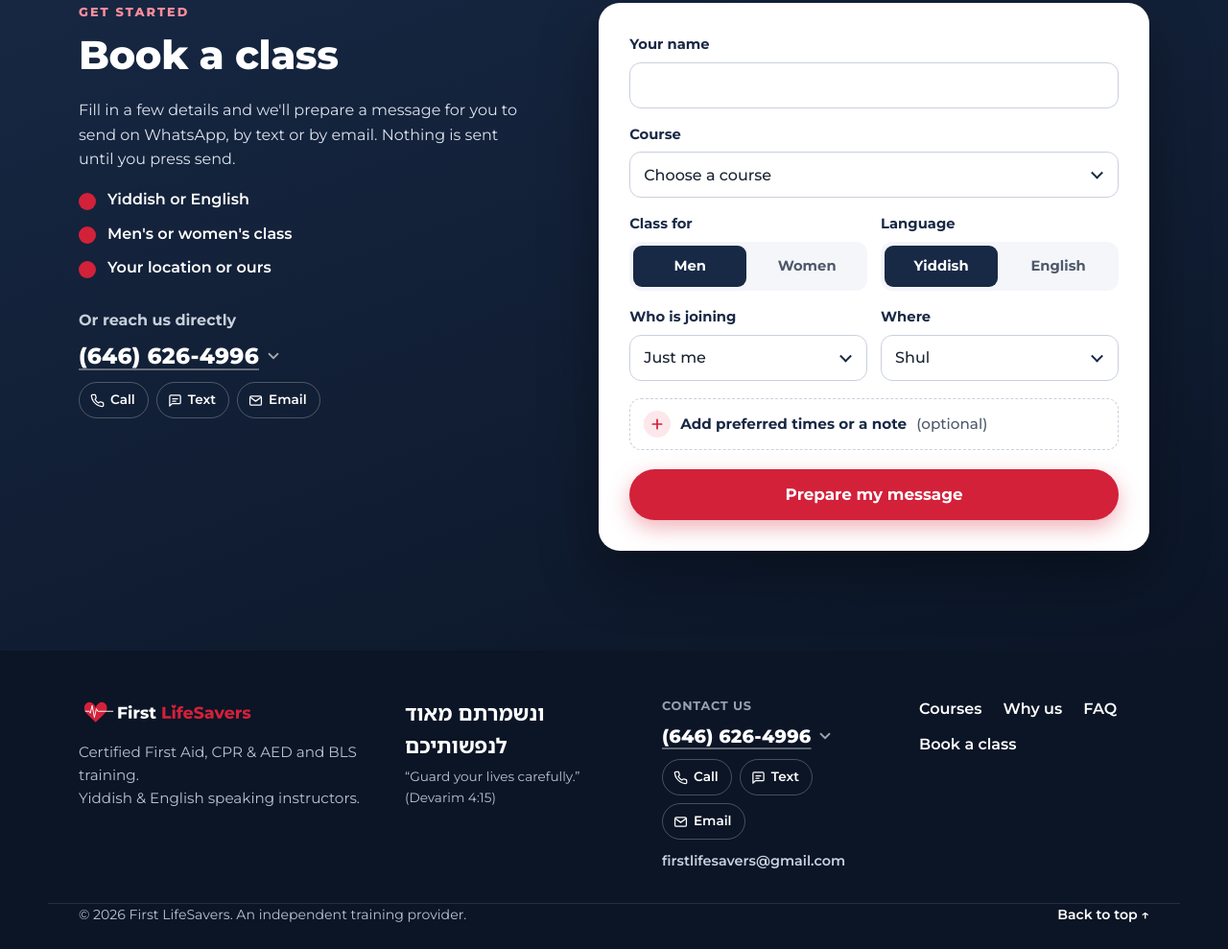
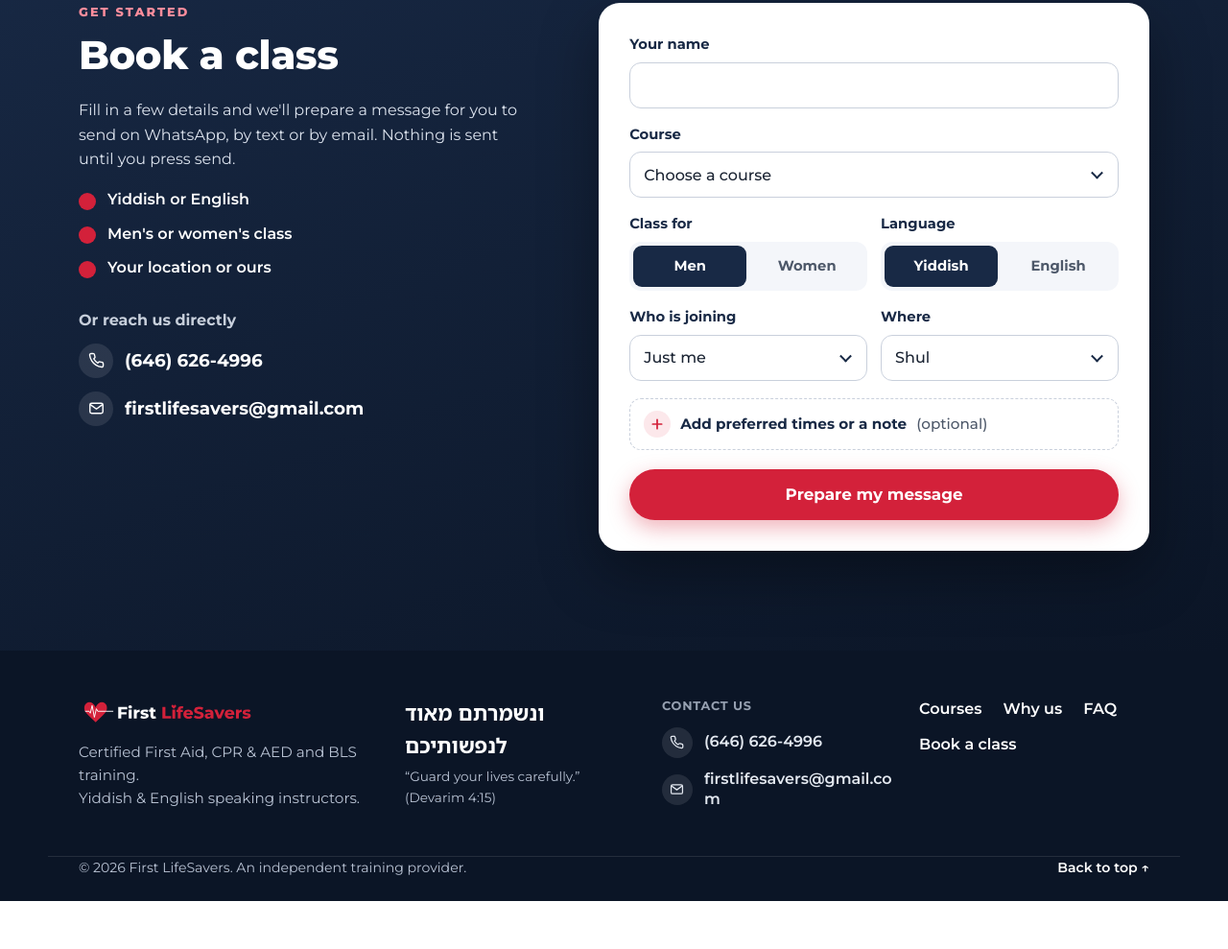
Before and after one commit to eliazer2499-max/FirstLifesavers, a plain HTML site: page index.html in a window 1280 px wide. Shown: the part 5795-6784 px from the top of the page at 96% size. After the commit the page ends 6734 px from the top, so only its background shows below. Drawn offline with Linux system fonts and the light colour scheme.

Commit message:
Add files via upload

```diff
--- a/index.html
+++ b/index.html
@@ -199,14 +199,10 @@
         </ul>
         <div class="direct" id="direct" hidden>
           <p class="direct-label" data-i18n="directLabel">Or reach us directly</p>
-          <button class="direct-number" type="button" id="number-btn" data-sheet aria-haspopup="dialog" aria-label="Call, text or WhatsApp" data-i18n-aria="numberAria">
-            <span class="dn-v" id="direct-number" dir="ltr">(646) 626-4996</span><svg class="ico" viewBox="0 0 24 24" aria-hidden="true"><path d="m6 9 6 6 6-6"/></svg>
-          </button>
-          <div class="chips" id="direct-quick">
-            <a class="chip" id="dq-call" href="#"><svg class="ico" viewBox="0 0 24 24" aria-hidden="true"><path d="M22 16.92v3a2 2 0 0 1-2.18 2 19.79 19.79 0 0 1-8.63-3.07 19.5 19.5 0 0 1-6-6 19.79 19.79 0 0 1-3.07-8.67A2 2 0 0 1 4.11 2h3a2 2 0 0 1 2 1.72c.13.96.36 1.9.7 2.81a2 2 0 0 1-.45 2.11L8.09 9.91a16 16 0 0 0 6 6l1.27-1.27a2 2 0 0 1 2.11-.45c.9.34 1.85.57 2.81.7A2 2 0 0 1 22 16.92z"/></svg><span data-i18n="actCall">Call</span></a>
-            <a class="chip" id="dq-text" href="#"><svg class="ico" viewBox="0 0 24 24" aria-hidden="true"><path d="M21 15a2 2 0 0 1-2 2H7l-4 4V5a2 2 0 0 1 2-2h14a2 2 0 0 1 2 2z"/><path d="M8 9h8M8 13h5"/></svg><span data-i18n="actText">Text</span></a>
-            <a class="chip" id="direct-email" href="#"><svg class="ico" viewBox="0 0 24 24" aria-hidden="true"><rect x="2.5" y="4.5" width="19" height="15" rx="2.5"/><path d="m3 6.5 9 6.5 9-6.5"/></svg><span data-i18n="emailLabel">Email</span></a>
-          </div>
+          <ul class="contact-lines">
+            <li><button class="cl-row" type="button" id="number-btn" data-sheet aria-haspopup="dialog" aria-label="Call, text or WhatsApp" data-i18n-aria="numberAria"><span class="cl-ico"><svg class="ico" viewBox="0 0 24 24" aria-hidden="true"><path d="M22 16.92v3a2 2 0 0 1-2.18 2 19.79 19.79 0 0 1-8.63-3.07 19.5 19.5 0 0 1-6-6 19.79 19.79 0 0 1-3.07-8.67A2 2 0 0 1 4.11 2h3a2 2 0 0 1 2 1.72c.13.96.36 1.9.7 2.81a2 2 0 0 1-.45 2.11L8.09 9.91a16 16 0 0 0 6 6l1.27-1.27a2 2 0 0 1 2.11-.45c.9.34 1.85.57 2.81.7A2 2 0 0 1 22 16.92z"/></svg></span><span class="cl-v" id="direct-number" dir="ltr">(646) 626-4996</span></button></li>
+            <li><a class="cl-row" id="direct-email" href="#"><span class="cl-ico"><svg class="ico" viewBox="0 0 24 24" aria-hidden="true"><rect x="2.5" y="4.5" width="19" height="15" rx="2.5"/><path d="m3 6.5 9 6.5 9-6.5"/></svg></span><span class="cl-v" id="direct-email-v" dir="ltr">firstlifesavers@gmail.com</span></a></li>
+          </ul>
         </div>
       </div>
       <form class="book-form reveal" id="book-form" novalidate>
@@ -319,15 +315,10 @@
     </div>
     <div class="footer-contact" id="footer-contact">
       <p class="footer-h" data-i18n="footContact">Contact us</p>
-      <button class="direct-number fc-number" type="button" id="fc-number" data-sheet aria-haspopup="dialog" aria-label="Call, text or WhatsApp" data-i18n-aria="numberAria">
-        <span class="dn-v" id="fc-v" dir="ltr">(646) 626-4996</span><svg class="ico" viewBox="0 0 24 24" aria-hidden="true"><path d="m6 9 6 6 6-6"/></svg>
-      </button>
-      <div class="chips" id="fc-quick">
-        <a class="chip" id="fc-call" href="#"><svg class="ico" viewBox="0 0 24 24" aria-hidden="true"><path d="M22 16.92v3a2 2 0 0 1-2.18 2 19.79 19.79 0 0 1-8.63-3.07 19.5 19.5 0 0 1-6-6 19.79 19.79 0 0 1-3.07-8.67A2 2 0 0 1 4.11 2h3a2 2 0 0 1 2 1.72c.13.96.36 1.9.7 2.81a2 2 0 0 1-.45 2.11L8.09 9.91a16 16 0 0 0 6 6l1.27-1.27a2 2 0 0 1 2.11-.45c.9.34 1.85.57 2.81.7A2 2 0 0 1 22 16.92z"/></svg><span data-i18n="actCall">Call</span></a>
-        <a class="chip" id="fc-text" href="#"><svg class="ico" viewBox="0 0 24 24" aria-hidden="true"><path d="M21 15a2 2 0 0 1-2 2H7l-4 4V5a2 2 0 0 1 2-2h14a2 2 0 0 1 2 2z"/><path d="M8 9h8M8 13h5"/></svg><span data-i18n="actText">Text</span></a>
-        <a class="chip" id="fc-mail" href="#"><svg class="ico" viewBox="0 0 24 24" aria-hidden="true"><rect x="2.5" y="4.5" width="19" height="15" rx="2.5"/><path d="m3 6.5 9 6.5 9-6.5"/></svg><span data-i18n="emailLabel">Email</span></a>
-      </div>
-      <p class="fc-email" id="fc-email-line"><a id="fc-mail-v" dir="ltr" href="#">firstlifesavers@gmail.com</a></p>
+      <ul class="contact-lines cl-foot">
+            <li><button class="cl-row" type="button" id="fc-number" data-sheet aria-haspopup="dialog" aria-label="Call, text or WhatsApp" data-i18n-aria="numberAria"><span class="cl-ico"><svg class="ico" viewBox="0 0 24 24" aria-hidden="true"><path d="M22 16.92v3a2 2 0 0 1-2.18 2 19.79 19.79 0 0 1-8.63-3.07 19.5 19.5 0 0 1-6-6 19.79 19.79 0 0 1-3.07-8.67A2 2 0 0 1 4.11 2h3a2 2 0 0 1 2 1.72c.13.96.36 1.9.7 2.81a2 2 0 0 1-.45 2.11L8.09 9.91a16 16 0 0 0 6 6l1.27-1.27a2 2 0 0 1 2.11-.45c.9.34 1.85.57 2.81.7A2 2 0 0 1 22 16.92z"/></svg></span><span class="cl-v" id="fc-v" dir="ltr">(646) 626-4996</span></button></li>
+            <li><a class="cl-row" id="fc-mail" href="#"><span class="cl-ico"><svg class="ico" viewBox="0 0 24 24" aria-hidden="true"><rect x="2.5" y="4.5" width="19" height="15" rx="2.5"/><path d="m3 6.5 9 6.5 9-6.5"/></svg></span><span class="cl-v" id="fc-mail-v" dir="ltr">firstlifesavers@gmail.com</span></a></li>
+          </ul>
     </div>
     <nav class="footer-nav" aria-label="Footer" data-i18n-aria="footNavAria">
       <a href="#courses" data-i18n="navCourses">Courses</a><a href="#why" data-i18n="navWhy">Why us</a><a href="#faq" data-i18n="navFaq">FAQ</a><a href="#book" data-i18n="navBook">Book a class</a>
--- a/script.js
+++ b/script.js
@@ -532,18 +532,17 @@ if (typeof document !== "undefined") {
     const mainNumber = conf.phone ? SITE_CONFIG.phoneNumber : SITE_CONFIG.whatsappNumber;
     const email = cleanEmail(SITE_CONFIG.email);
     const mailHref = email ? "mailto:" + email : "";
-    function setLink(id, href) { const el = $(id); if (!el) return; el.hidden = !href; if (href) el.href = href; }
-    /* side box + footer: Call / Text / Email chips; pop-up: Call / Text / WhatsApp */
-    ["#dq-call", "#fc-call", "#sh-call"].forEach(id => setLink(id, telHref));
-    ["#dq-text", "#fc-text", "#sh-text"].forEach(id => setLink(id, smsHref));
+    function setLink(id, href) { const el = $(id); if (!el) return; el.hidden = !href; if (href) el.href = href; const li = el.closest(".contact-lines li"); if (li) li.hidden = !href; }
+    /* side box + footer: plain lines, number + email. Email opens mail;
+       the number opens the pop-up: Call / Text / WhatsApp */
+    setLink("#sh-call", telHref);
+    setLink("#sh-text", smsHref);
     setLink("#sh-wa", waHref);
-    ["#direct-email", "#fc-mail", "#fc-mail-v"].forEach(id => setLink(id, mailHref));
-    $("#fc-mail-v").textContent = email;
-    $("#fc-email-line").hidden = !email;
+    ["#direct-email", "#fc-mail"].forEach(id => setLink(id, mailHref));
+    $$("#direct-email-v, #fc-mail-v").forEach(el => { el.textContent = email; });
     const anyNumber = conf.phone || conf.whatsapp;
     $$("#direct-number, #fc-v, #sheet-number").forEach(el => { el.textContent = anyNumber ? displayNumber(mainNumber) : ""; });
-    $("#number-btn").hidden = !anyNumber;
-    $("#fc-number").hidden = !anyNumber;
+    ["#number-btn", "#fc-number"].forEach(id => { $(id).hidden = !anyNumber; $(id).closest("li").hidden = !anyNumber; });
     $("#direct").hidden = !(anyNumber || email);
     $("#footer-contact").hidden = !(anyNumber || email);
     if (!conf.whatsapp || !conf.email || !conf.phone) console.info("[First LifeSavers] Fill in SITE_CONFIG at the top of script.js.");
--- a/styles.css
+++ b/styles.css
@@ -262,23 +262,24 @@ html[dir=rtl] .check::after{inset-inline-start:auto;right:9px}
 .copy-link:hover{color:var(--navy)}
 .copy-link.done{color:#0E7D43;text-decoration:none}
 
-/* reach us directly (book section) + footer: number once, small chips below */
+/* reach us directly (book section) + footer: plain lines like a regular site.
+   Email opens mail; the number opens the Call / Text / WhatsApp pop-up. */
 .direct{margin-top:1.8rem}
-.direct-label{font-weight:700;margin:0 0 .5rem;opacity:.9}
-.direct-number{display:inline-flex;align-items:center;gap:6px;padding:2px 0;border:0;background:none;color:#fff;font:800 1.45rem/1.3 var(--font);letter-spacing:.01em;cursor:pointer;text-decoration:underline;text-decoration-color:rgba(255,255,255,.35);text-underline-offset:5px;text-decoration-thickness:1.5px}
-.direct-number .ico{width:18px;height:18px;opacity:.6;stroke-width:2.4}
-.direct-number:hover{text-decoration-color:#fff}
-.direct-number:focus-visible{outline:3px solid rgba(255,255,255,.5);outline-offset:4px;border-radius:6px}
-.chips{display:flex;flex-wrap:wrap;gap:8px;margin-top:10px}
-.chip{display:inline-flex;align-items:center;gap:6px;padding:7px 13px 7px 11px;min-height:36px;border-radius:999px;border:1px solid rgba(255,255,255,.25);color:#fff;font-weight:600;font-size:.85rem;text-decoration:none;transition:background-color .15s ease,border-color .15s ease}
-.chip .ico{width:15px;height:15px}
-.chip:hover{background:rgba(255,255,255,.1);border-color:rgba(255,255,255,.45)}
-.chip:focus-visible{outline:3px solid rgba(255,255,255,.5);outline-offset:2px}
-.footer-h{font-weight:700;letter-spacing:.06em;text-transform:uppercase;font-size:.8rem;opacity:.8;margin-bottom:.4rem!important}
-.fc-number{font-size:1.2rem}
-.fc-email{margin:.7rem 0 0!important;font-size:.9rem}
-.fc-email a{color:#C9D2E0;font-weight:600;text-decoration:none;overflow-wrap:anywhere}
-.fc-email a:hover{color:#fff;text-decoration:underline}
+.direct-label{font-weight:700;margin:0 0 .6rem;opacity:.9}
+.contact-lines{list-style:none;margin:0;padding:0;display:grid;gap:10px}
+.contact-lines li{margin:0;padding:0}
+.contact-lines li::before{content:none}
+.cl-row{display:inline-flex;align-items:center;gap:12px;max-width:100%;padding:2px 0;border:0;background:none;color:#fff;font:700 1.15rem/1.3 var(--font);text-decoration:none;cursor:pointer;text-align:start}
+.cl-ico{flex:none;width:36px;height:36px;border-radius:50%;display:grid;place-items:center;background:rgba(255,255,255,.1);transition:background-color .15s ease}
+.cl-ico .ico{width:17px;height:17px}
+.cl-v{overflow-wrap:anywhere}
+.cl-row:hover .cl-ico{background:rgba(255,255,255,.2)}
+.cl-row:focus-visible{outline:3px solid rgba(255,255,255,.5);outline-offset:4px;border-radius:8px}
+.cl-foot{gap:8px}
+.cl-foot .cl-row{font-size:1rem;font-weight:600;color:#E3E8F0}
+.cl-foot .cl-ico{width:32px;height:32px}
+.cl-foot .cl-ico .ico{width:15px;height:15px}
+.footer-h{font-weight:700;letter-spacing:.06em;text-transform:uppercase;font-size:.8rem;opacity:.8;margin-bottom:.6rem!important}
 
 /* small pop-up: call / text / WhatsApp */
 .sheet{padding:0;border:0;margin:0;background:transparent;width:100%;max-width:100%;height:100%;max-height:100%;inset:0;overflow:hidden}
```
Also changed, not shown: 1 other file.
